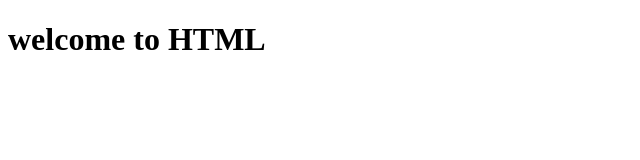
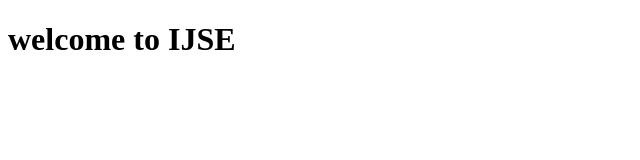
Before and after one commit to gamithasilva/ITS1119-HDSE75, a plain HTML site: page index.html in a window 1280 px wide. Shown: the full height of the page, 0-640 px from the left. Drawn offline with Linux system fonts and the light colour scheme.

Commit message:
update text html to ijse

```diff
--- a/index.html
+++ b/index.html
@@ -5,7 +5,7 @@
     <title>Title</title>
 </head>
 <body>
-    <h1>welcome to HTML</h1>
+    <h1>welcome to IJSE</h1>
 
 </body>
 </html>
```
